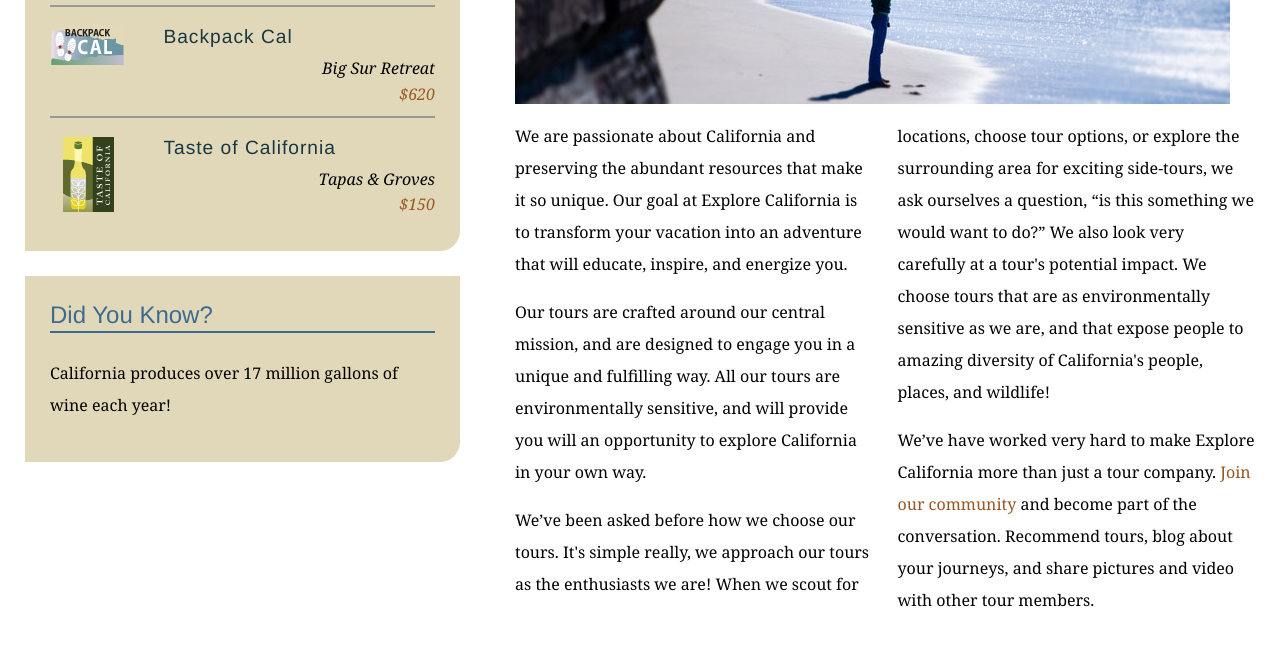
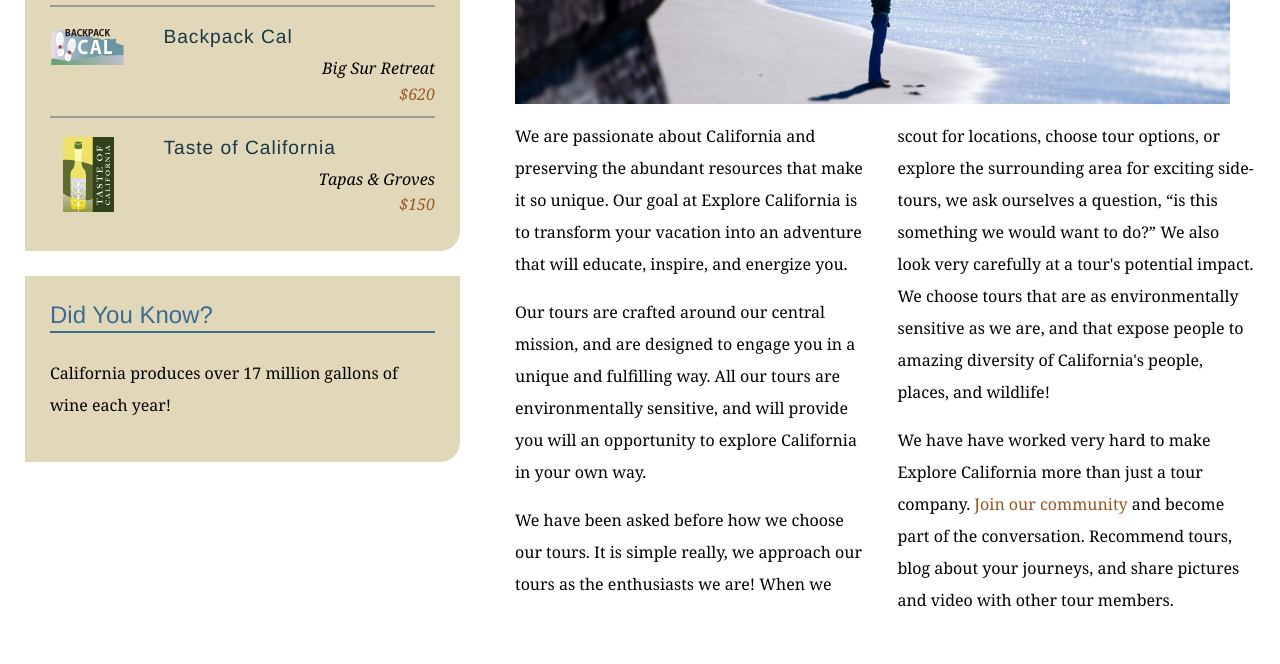
Before and after one commit to mgas34/explore_california, a plain HTML site: page mission.html in a window 1280 px wide. Shown: the part 580-1244 px from the top of the page. Drawn offline with Linux system fonts and the light colour scheme.

Commit message:
Text edits on mission page

```diff
--- a/mission.html
+++ b/mission.html
@@ -64,8 +64,8 @@
           <div class="multiCol">
             <p>We are passionate about California and preserving the abundant resources that make it so unique. Our goal at Explore California is to transform your vacation into an adventure that will educate, inspire, and energize you.</p>
             <p>Our tours are crafted around our central mission, and are designed to engage you in a unique and fulfilling way. All our tours are environmentally sensitive, and will provide you will an opportunity to explore California in your own way.</p>
-            <p>We&rsquo;ve been asked before how we choose our tours. It's simple really, we approach our tours as the enthusiasts we are! When we scout for locations, choose tour options, or explore the surrounding area for exciting side-tours, we ask ourselves a question, &ldquo;is this something we would want to do?&rdquo; We also look very carefully at a tour's potential impact. We choose tours that are as environmentally sensitive as we are, and that expose people to amazing diversity of California's people, places, and wildlife!</p>
-            <p>We&rsquo;ve have worked very hard to make Explore California more than just a tour company. <a href="explorers/join.html">Join our community</a> and become part of the conversation. Recommend tours, blog about your journeys, and share pictures and video with other tour members.</p>
+            <p>We have been asked before how we choose our tours. It is simple really, we approach our tours as the enthusiasts we are! When we scout for locations, choose tour options, or explore the surrounding area for exciting side-tours, we ask ourselves a question, &ldquo;is this something we would want to do?&rdquo; We also look very carefully at a tour's potential impact. We choose tours that are as environmentally sensitive as we are, and that expose people to amazing diversity of California's people, places, and wildlife!</p>
+            <p>We have have worked very hard to make Explore California more than just a tour company. <a href="explorers/join.html">Join our community</a> and become part of the conversation. Recommend tours, blog about your journeys, and share pictures and video with other tour members.</p>
           </div>
         </div>
       </div>
```
Also changed, not shown: contact.html (+1 -1 lines), tempfile3.txt.txt (added).
